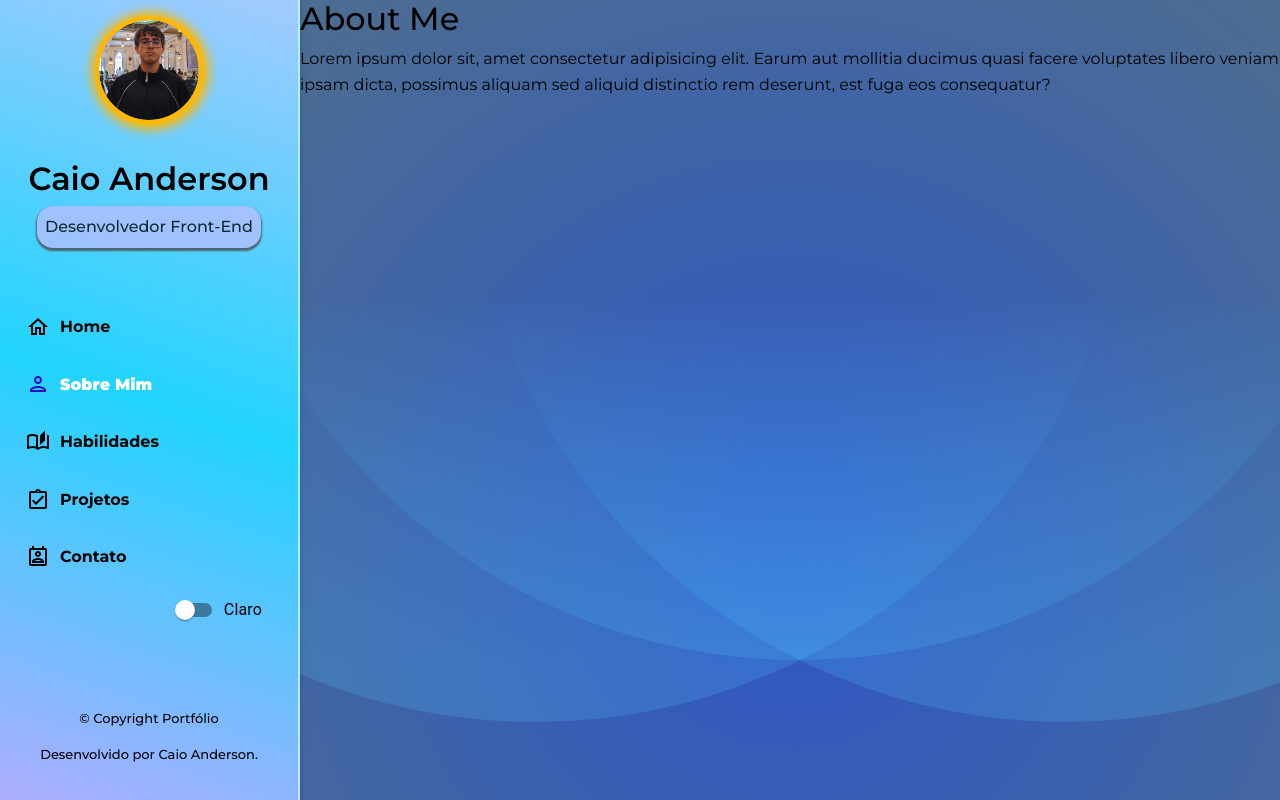
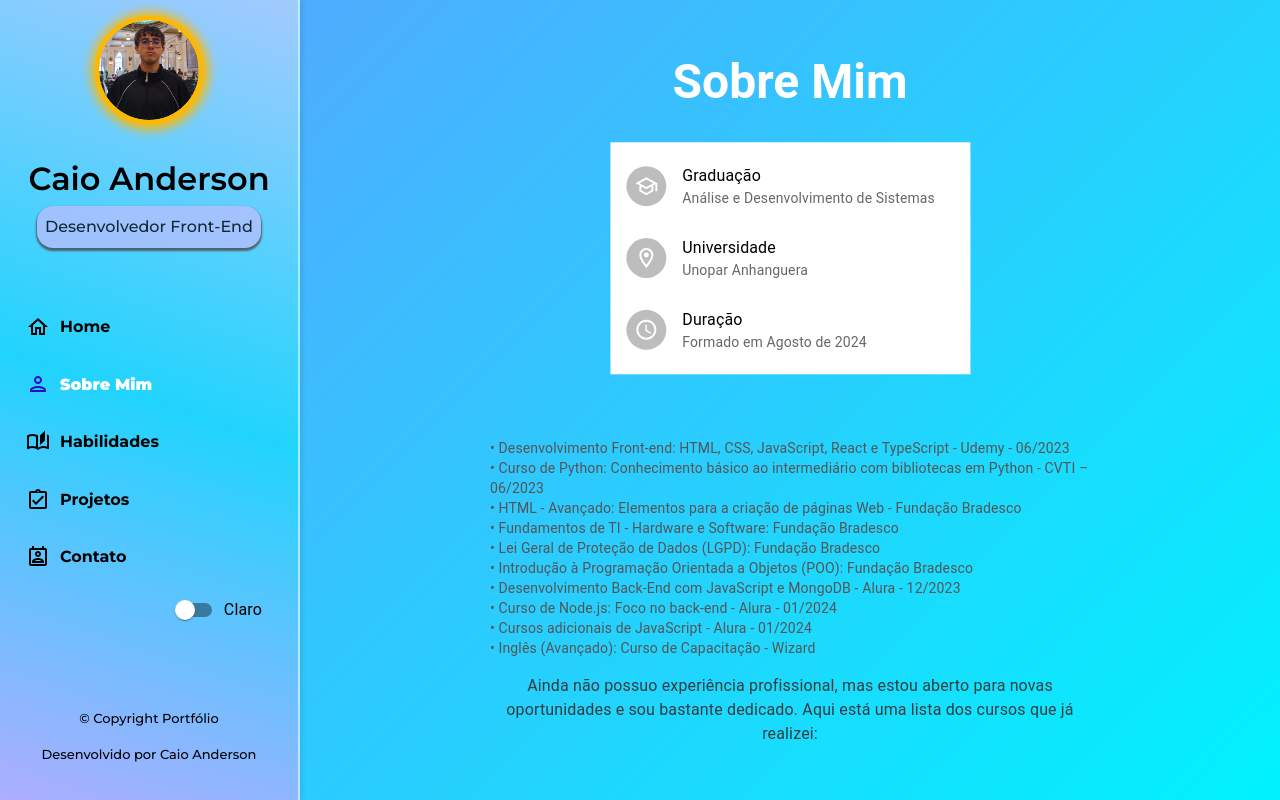
Before and after one commit to CaiooAnderson/CSS-training, a React (Create React App) app in the folder meu-portfolio/: page / in a window 1280 px wide. Both pictures are taken after a click on the button "Sobre Mim". Built offline with nearby package versions, Linux system fonts and the light colour scheme; the HTML template or start-up script is replaced by a standard one; a web font is replaced by a local one.

Commit message:
Em Andamento

```diff
--- a/meu-portfolio/src/components/About.js
+++ b/meu-portfolio/src/components/About.js
@@ -1,12 +1,78 @@
+import React from 'react';
+import { Fade, Box, Typography, TextField, List, ListItem, ListItemAvatar, Avatar, ListItemText, Slide, Zoom } from '@mui/material';
+import SchoolOutlinedIcon from '@mui/icons-material/SchoolOutlined';
+import LocationOnOutlinedIcon from '@mui/icons-material/LocationOnOutlined';
+import AccessTimeOutlinedIcon from '@mui/icons-material/AccessTimeOutlined';
+
 const About = () => {
     return (
-        <section id="about">
-            <h2>About Me</h2>
-            <p>
-            Lorem ipsum dolor sit, amet consectetur adipisicing elit. Earum aut mollitia ducimus quasi facere voluptates libero veniam ipsam dicta, possimus aliquam sed aliquid distinctio rem deserunt, est fuga eos consequatur?
-            </p>
-        </section>
+        <Fade in={true} timeout={2500}>
+            <Box className='about' sx={{    textAlign: 'center',
+                                            mt: 0,
+                                            display: 'flex',
+                                            flexDirection: 'column',
+                                            alignItems: 'center',
+                                            justifyContent: 'center',
+                                            height: '100vh',
+                                            backgroundImage: 'linear-gradient(135deg, #4facfe 0%, #00f2fe 100%)',
+                                        }}>
+            <Slide direction='down' in={true} timeout={2000}>
+                <Typography variant='h3' sx={{  color: '#fff', fontWeight: 'bold', mb: 4 }}>
+                    Sobre Mim
+                </Typography>
+            </Slide>
+            <Zoom in={true} timeout={3000}>
+            <List sx={{ width: '100%', maxWidth: 360, bgcolor: 'background.paper', mb: 4 }}>
+                <ListItem>
+                    <ListItemAvatar>
+                        <Avatar>
+                            <SchoolOutlinedIcon />
+                        </Avatar>
+                    </ListItemAvatar>
+                    <ListItemText primary="Graduação" secondary="Análise e Desenvolvimento de Sistemas" />
+                </ListItem>
+                <ListItem>
+                    <ListItemAvatar>
+                        <Avatar>
+                            <LocationOnOutlinedIcon />
+                        </Avatar>
+                    </ListItemAvatar>
+                    <ListItemText primary="Universidade" secondary="Unopar Anhanguera" />
+                </ListItem>
+                <ListItem>
+                    <ListItemAvatar>
+                        <Avatar>
+                            <AccessTimeOutlinedIcon />
+                        </Avatar>
+                    </ListItemAvatar>
+                    <ListItemText primary="Duração" secondary="Formado em Agosto de 2024" />
+                </ListItem>
+            </List>
+            </Zoom>
+                <Box sx={{ textAlign: 'left', mt: 4, maxWidth: '600px' }}>
+                    <Slide direction='up' in={true} timeout={2000}>
+                        <Typography variant='body2' sx={{ color: '#555' }}>
+                            • Desenvolvimento Front-end: HTML, CSS, JavaScript, React e TypeScript - Udemy - 06/2023<br/>
+                            • Curso de Python: Conhecimento básico ao intermediário com bibliotecas em Python - CVTI – 06/2023<br/>
+                            • HTML - Avançado: Elementos para a criação de páginas Web - Fundação Bradesco<br/>
+                            • Fundamentos de TI - Hardware e Software: Fundação Bradesco<br/>
+                            • Lei Geral de Proteção de Dados (LGPD): Fundação Bradesco<br/>
+                            • Introdução à Programação Orientada a Objetos (POO): Fundação Bradesco<br/>
+                            • Desenvolvimento Back-End com JavaScript e MongoDB - Alura - 12/2023<br/>
+                            • Curso de Node.js: Foco no back-end - Alura - 01/2024<br/>
+                            • Cursos adicionais de JavaScript - Alura - 01/2024<br/>
+                            • Inglês (Avançado): Curso de Capacitação - Wizard
+                        </Typography>
+                    </Slide>
+                </Box>
+                <Fade in={true} timeout={4000}>
+                    <Typography variant='body1' sx={{ color: '#333', mt: 2, maxWidth: '600px' }}>
+                        Ainda não possuo experiência profissional, mas estou aberto para novas oportunidades e sou bastante dedicado. Aqui está uma lista dos cursos que já realizei:
+                    </Typography>
+                </Fade>
+        </Box>
+    </Fade>
     );
-}
+};
 
 export default About;
--- a/meu-portfolio/src/components/Home.js
+++ b/meu-portfolio/src/components/Home.js
@@ -1,9 +1,9 @@
 import React from 'react';
-import { Fade, Box, Typography, Button, Slide } from '@mui/material';
+import { Fade, Box, Typography, Button, Zoom } from '@mui/material';
 
 const Home = () => {
   return (
-    <Fade in={true} timeout={2500}>
+    <Fade in={true} timeout={1000}>
       <Box
         className='home'
         sx={{
@@ -17,21 +17,22 @@ const Home = () => {
           backgroundImage: 'linear-gradient(135deg, #b4bfff 0%, #21d4fd 100%)'
         }}
       >
-        <Fade in={true} timeout={1000}>
+        <Zoom in={true} timeout={1500}>
           <Typography variant="h2" sx={{ color: '#000', fontWeight: 'bold' }}>
             Bem-vindo ao meu Portfólio!
           </Typography>
-        </Fade>
-        <Fade in={true} timeout={5000}>
-          <Typography variant="body1" sx={{ color: '#0f0414', mt: 2 }}>
-            Aqui será como um laboratório, feito para diversos experimentos.
+        </Zoom>
+        <Zoom in={true} timeout={2000}>
+          <Typography variant="h6" sx={{ color: '#2c2c2c', mt: 2 }}>
+          Este é o meu laboratório, onde as ideias ganham vida.
           </Typography>
-        </Fade>
-        <Fade in={true} timeout={8000}>
+        </Zoom>
+        <Zoom in={true} timeout={2500}>
           <Button variant="contained" sx={{ mt: 4, backgroundColor: '#000', color: '#fff' }}>
-            Veja meus projetos
+            Projetos
+
           </Button>
-        </Fade>
+        </Zoom>
       </Box>
     </Fade>
   );
--- a/meu-portfolio/src/components/Sidebar.js
+++ b/meu-portfolio/src/components/Sidebar.js
@@ -55,7 +55,7 @@ const Sidebar = ({ activeSection, setActiveSection }) => {
       </nav>
       <div className='footer-sidebar'>
         <p>&copy; Copyright Portfólio</p>
-        <p>Desenvolvido por Caio Anderson.</p>
+        <p>Desenvolvido por Caio Anderson</p>
       </div>
     </div>
   );
--- a/meu-portfolio/src/components/ThemeToggle.js
+++ b/meu-portfolio/src/components/ThemeToggle.js
@@ -1,6 +1,8 @@
 import React, { useState } from 'react';
 import FormControlLabel from '@mui/material/FormControlLabel';
 import Switch from '@mui/material/Switch';
+import DarkModeOutlinedIcon from '@mui/icons-material/DarkModeOutlined';
+import LightModeOutlinedIcon from '@mui/icons-material/LightModeOutlined';
 
 const ThemeToggle = () => {
   const [darkTheme, setDarkTheme] = useState(false);
--- a/meu-portfolio/src/styles.css
+++ b/meu-portfolio/src/styles.css
@@ -116,9 +116,10 @@ main {
   text-decoration: none;
   color: var(--link-color);
   font-weight: bold;
-  width: max-content;
+  width: 100%;
   border: none;
   background-color: transparent;
+  position: relative;
 }
 
 .sidebar nav ul li button:hover {
@@ -127,10 +128,22 @@ main {
 
 .sidebar nav ul li button p {
   margin: 0 0 0 10px;
+  white-space: nowrap;
 }
 
 .sidebar nav ul li button:hover p {
   color: #fff;
+}
+
+.sidebar nav ul li button.active::after {
+  content: '';
+  position: absolute;
+  bottom: -4px;
+  left: 50%;
+  width: 30%;
+  height: 2px;
+  background-color: var(--link-color);
+  transform: translateX(-50%);
 }
 
 .sidebar button.active p {
@@ -238,6 +251,11 @@ body.dark-mode .sidebar {
   box-shadow: 0 2px 2px 1px #000000;
 }
 
+.dark-mode .sidebar nav ul li button,
+.dark-mode .sidebar button p {
+  transition: 0.2s;
+}
+
 /* App.js */
 .App {
   display: flex;
```
